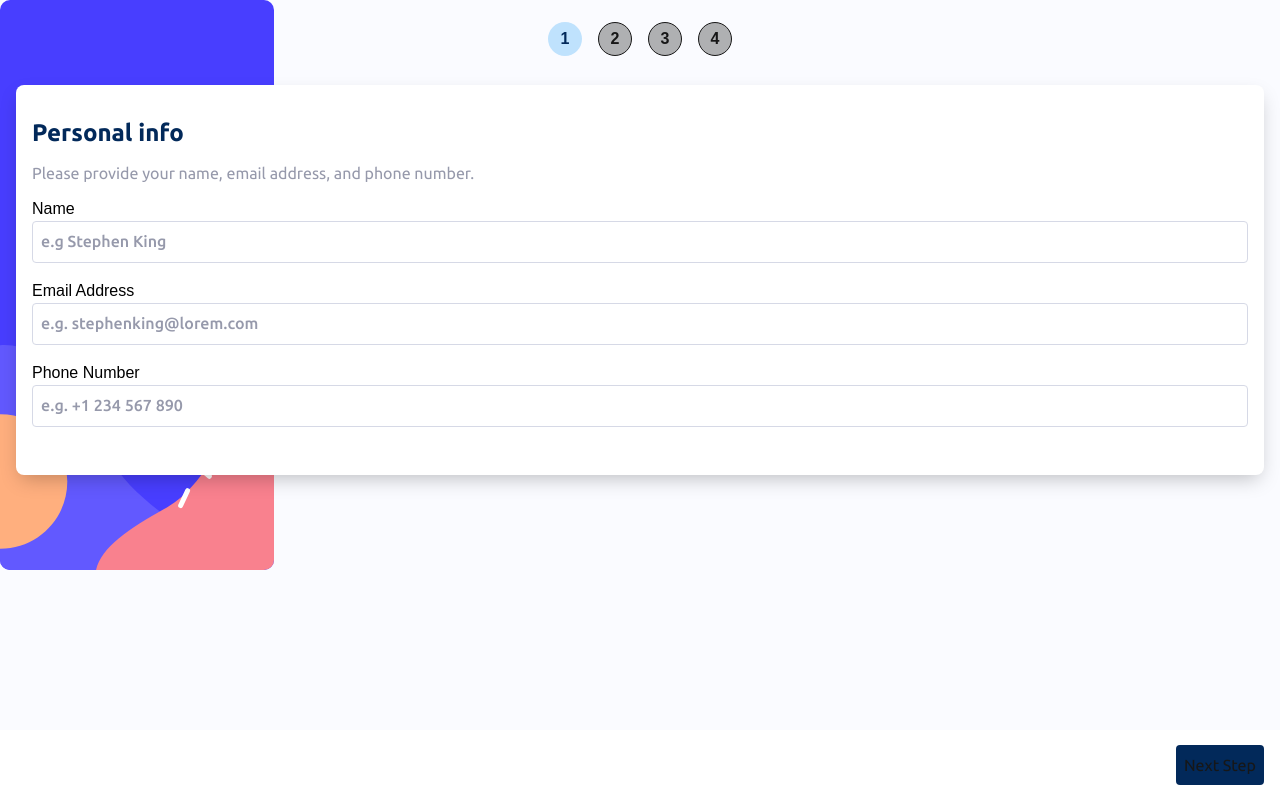
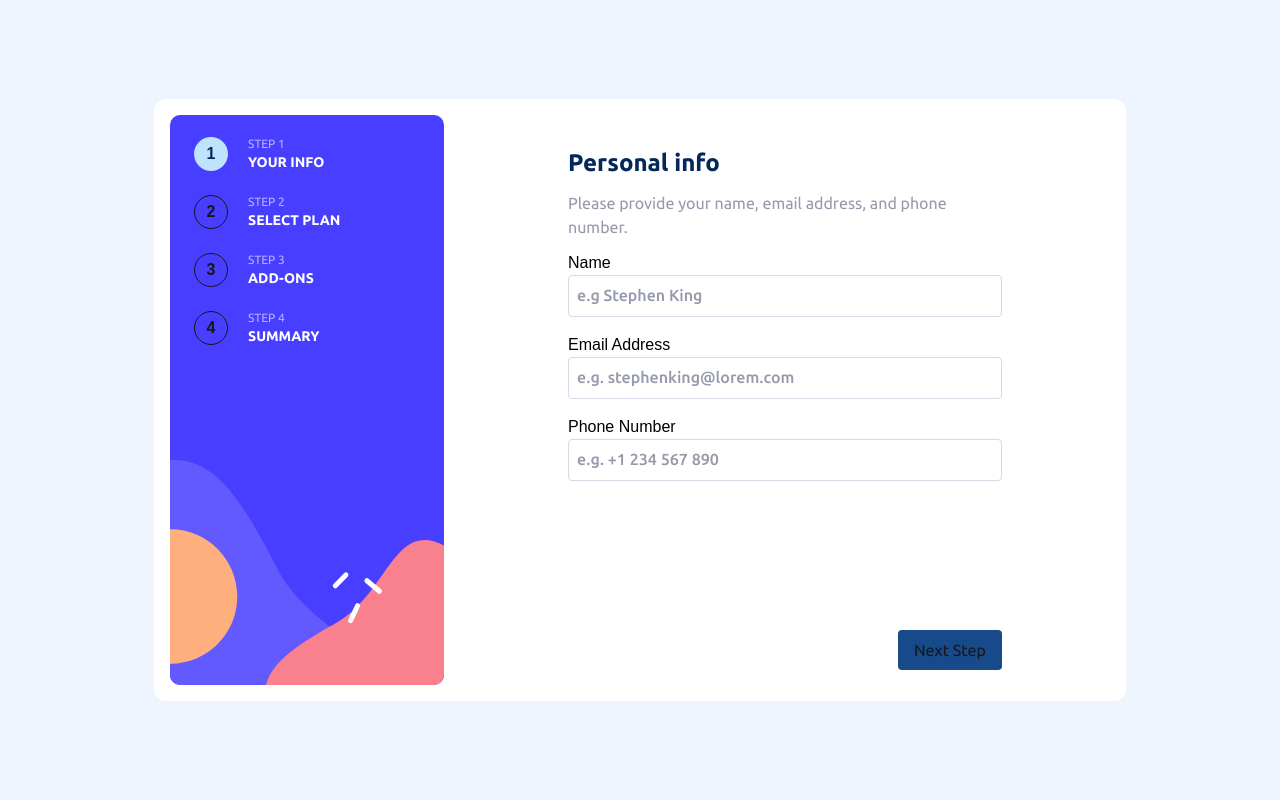
Before and after one commit to Ravaka-Niaina/multi-step-form, a Next.js app: page /multi-step-form/step-one in a window 1280 px wide. Built offline with nearby package versions, Linux system fonts and the light colour scheme.

Commit message:
modify css for desktop screen

```diff
--- a/app/multi-step-form/step-one/page.tsx
+++ b/app/multi-step-form/step-one/page.tsx
@@ -6,6 +6,30 @@ import Image from "next/image";
 import { useForm, SubmitHandler } from "react-hook-form";
 import { StepOneSchema } from "@/features/step-one/step-one-schema";
 import Error from "@/shared/components/ui/Error";
+
+interface IStep {
+  stepNumber: number;
+  title: string;
+}
+
+const steps: IStep[] = [
+  {
+    stepNumber: 1,
+    title: "Your info",
+  },
+  {
+    stepNumber: 2,
+    title: "Select plan",
+  },
+  {
+    stepNumber: 3,
+    title: "Add-ons",
+  },
+  {
+    stepNumber: 4,
+    title: "Summary",
+  },
+];
 
 interface IFormInput {
   name: string;
@@ -38,8 +62,9 @@ export default function StepOne() {
     "border rounded-sm border-purple-200 w-full p-2 mb-4 placeholder:font-ubuntu placeholder:font-[500] placeholder:text-grey-500";
 
   return (
-    <div className="bg-blue-50 h-screen grid grid-rows-[170px_1fr_70px] grid-cols-1">
-      <header className="relative">
+    <div className="md: bg-[#eef5ff] md:w-screen md:h-screen md:flex md:justify-center md:items-center">
+      <div className="bg-[#eef5ff] h-screen grid grid-rows-[170px_1fr_70px] md:grid-rows-1 grid-cols-1 md:grid-cols-[274px_1fr] md:bg-white md:w-full md:max-w-[940px] md:h-[570px] md:p-4 md:rounded-xl box-content">
+        <header className="relative md:w-[274px] md:h-[570px]">
           <div className="relative w-full md:w-[274px] h-[170px] md:h-[570px]">
             <Image
               className="object-cover object-center hidden md:block"
@@ -58,21 +83,40 @@ export default function StepOne() {
             />
           </div>
           <nav className="absolute top-[22px] left-0 w-full">
-          <ul className="flex flex-row justify-center gap-4">
-            {[1, 2, 3, 4].map((step) => (
+            <ul className="flex flex-row justify-center gap-4 md:flex-col md:gap-6">
+              {steps.map(({ stepNumber, title }) => (
                 <li
-                key={step}
-                className={`font-bold w-[34px] h-[34px] rounded-full flex justify-center items-center ${step === currentStep ? "bg-blue-200 text-blue-950" : "bg-[black]/30 hover:bg-black/50 border"} cursor-pointer`}
-                onClick={() => changeStep(step)}
+                  key={stepNumber}
+                  className={`
+                  font-bold w-[34px] h-[34px] md:w-full rounded-full flex justify-center items-center md:justify-start md:gap-5 md:mx-6
+                  ${
+                    stepNumber === currentStep
+                      ? "bg-blue-200 text-blue-950 md:bg-transparent md:text-white"
+                      : "bg-[black]/30 hover:bg-black/50 border md:bg-[black]/0 md:border-0 md:hover:bg-transparent"
+                  } cursor-pointer
+                `}
+                  onClick={() => changeStep(stepNumber)}
                 >
-                <button>{step}</button>
+                  <button
+                    className={`${stepNumber === currentStep ? "bg-blue-200 text-blue-950" : "md:border"} md:w-[34px] md:h-[34px] md:rounded-full`}
+                  >
+                    {stepNumber}
+                  </button>
+                  <div className="hidden md:block uppercase ">
+                    <p className="text-xs text-white/60 font-ubuntu font-normal">
+                      Step {stepNumber}
+                    </p>
+                    <p className="text-sm text-white font-ubuntu font-bold">
+                      {title}
+                    </p>
+                  </div>
                 </li>
               ))}
             </ul>
           </nav>
         </header>
-      <main>
-        <section className="text-black mx-4 px-4 py-8 bg-white rounded-lg relative top-[-85px] shadow-[0_8px_20px_-5px_rgba(0,0,0,0.25)]">
+        <main className="md:ml-auto md:mx-auto">
+          <section className="text-black mx-4 md:mx-0 px-4 md:pr-0 py-8 md:w-[450px] bg-white rounded-lg relative top-[-85px] md:top-0 shadow-[0_8px_20px_-5px_rgba(0,0,0,0.25)] md:shadow-none">
             <h1 className="text-2xl font-bold text-blue-950 font-ubuntu">
               Personal info
             </h1>
@@ -94,7 +138,9 @@ export default function StepOne() {
                     maxLength: 20,
                   })}
                 />
-              {errors.name?.message && <Error message={errors.name.message} />}
+                {errors.name?.message && (
+                  <Error message={errors.name.message} />
+                )}
               </div>
 
               <div className={inputContainerClassName}>
@@ -129,16 +175,17 @@ export default function StepOne() {
             </form>
           </section>
         </main>
-      <footer className="h-[70px] box-border bg-white flex items-center px-4">
+        <footer className="h-[70px] box-border bg-white flex items-center px-4 md:col-start-2 md:row-start-2 md:w-[450px] md:mx-auto md:pr-0">
           <button
             type="submit"
             form="step-one-form"
             onClick={() => changeStep(currentStep + 1)}
-          className="bg-blue-950 font-ubuntu p-2 rounded-sm ml-auto hover:bg-blue-950-hover cursor-pointer"
+            className="bg-[#174a8a] font-ubuntu p-2 md:px-4 rounded-sm ml-auto hover:bg-[#133a6b] cursor-pointer"
           >
             Next Step
           </button>
         </footer>
       </div>
+    </div>
   );
 }
```
Lines whose indentation alone changed are shown as unchanged.
